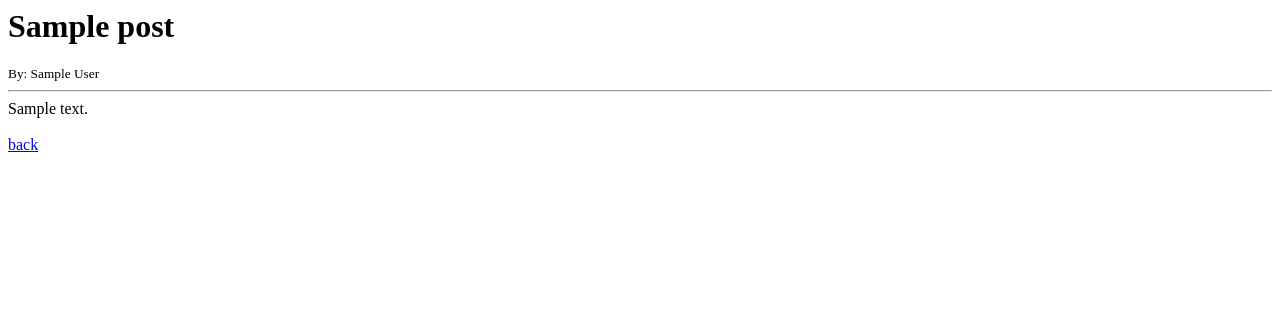
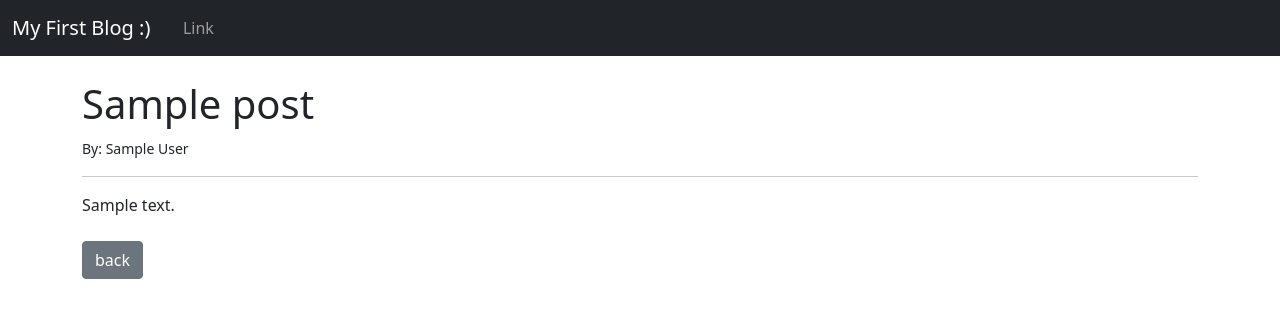
Before and after one commit to Masihbr/django-tutorial, a Django app: page /posts/1 in a window 1280 px wide. Shown: the top 318 px of the page. Run offline with Django 4.2, Linux system fonts and the light colour scheme; tables that the repository leaves empty hold one stand-in row (values such as "Sample post").

Commit message:
implement templates with inheritance

```diff
--- a/myfirstblog/posts/models.py
+++ b/myfirstblog/posts/models.py
@@ -1,11 +1,18 @@
+from typing_extensions import Required
 from django.db import models
 from django.contrib.auth.models import User
 
 
 class Post(models.Model):
     title = models.CharField(max_length=255)
+    title_tag = models.CharField(max_length=255, null=True, blank=True)
     author = models.ForeignKey(User, on_delete=models.CASCADE, null=False)
     body = models.TextField()
 
     def __str__(self) -> str:
         return self.title + " | " + str(self.author)
+
+    def save(self, *args, **kwargs):
+        if not self.title_tag or self.title_tag == "":
+            self.title_tag = self.title
+        return super(Post, self).save(*args, **kwargs)
--- /dev/null
+++ b/myfirstblog/posts/templates/posts/base.html
@@ -0,0 +1,53 @@
+<!DOCTYPE html>
+<html lang="en">
+  <head>
+    <!-- Required meta tags -->
+    <meta charset="utf-8" />
+    <meta name="viewport" content="width=device-width, initial-scale=1" />
+
+    <!-- Bootstrap CSS -->
+    <link
+      href="https://cdn.jsdelivr.net/npm/bootstrap@5.1.3/dist/css/bootstrap.min.css"
+      rel="stylesheet"
+      integrity="sha384-1BmE4kWBq78iYhFldvKuhfTAU6auU8tT94WrHftjDbrCEXSU1oBoqyl2QvZ6jIW3"
+      crossorigin="anonymous"
+    />
+
+    <title>{% block title %}My First Blog!!!{% endblock %}</title>
+  </head>
+  <body>
+    <nav class="navbar navbar-expand-lg navbar-dark bg-dark">
+      <div class="container-fluid">
+        <a class="navbar-brand" href="{% url 'home' %}">My First Blog :)</a>
+        <button
+          class="navbar-toggler"
+          type="button"
+          data-bs-toggle="collapse"
+          data-bs-target="#navbarSupportedContent"
+          aria-controls="navbarSupportedContent"
+          aria-expanded="false"
+          aria-label="Toggle navigation"
+        >
+          <span class="navbar-toggler-icon"></span>
+        </button>
+        <div class="collapse navbar-collapse" id="navbarSupportedContent">
+          <ul class="navbar-nav me-auto mb-2 mb-lg-0">
+            x
+            <li class="nav-item">
+              <a class="nav-link" href="#">Link</a>
+            </li>
+          </ul>
+        </div>
+      </div>
+    </nav>
+
+    <br />
+    <div class="container">{% block content %} {% endblock %}</div>
+
+    <script
+      src="https://cdn.jsdelivr.net/npm/bootstrap@5.1.3/dist/js/bootstrap.bundle.min.js"
+      integrity="sha384-ka7Sk0Gln4gmtz2MlQnikT1wXgYsOg+OMhuP+IlRH9sENBO0LRn5q+8nbTov4+1p"
+      crossorigin="anonymous"
+    ></script>
+  </body>
+</html>
--- a/myfirstblog/posts/templates/posts/detail.html
+++ b/myfirstblog/posts/templates/posts/detail.html
@@ -1,3 +1,5 @@
+{% extends 'posts/base.html'%} {% block title %} {{ post.title_tag }} {% endblock %}
+{% block content %}
 <h1>{{ post.title }}</h1>
 <small>By: {{ post.author.first_name }} {{ post.author.last_name }}</small
 ><br />
@@ -6,4 +8,5 @@
 
 <br />
 <br />
-<a href="{% url 'home' %}">back</a>
+<a href="{% url 'home' %}" class="btn btn-secondary">back</a>
+{% endblock %}
--- a/myfirstblog/posts/templates/posts/home.html
+++ b/myfirstblog/posts/templates/posts/home.html
@@ -1,11 +1,13 @@
+{% extends 'posts/base.html'%} {% block content %}
 <h1>Post</h1>
 <ul>
   {% for post in posts %}
   <li>
     <a href="{% url 'post-detail' post.pk %}">{{ post.title }}</a> -
-    {{ post.author.first_name }} {{ post.author.last_name }}
+    {{post.author.first_name }} {{ post.author.last_name }}
     <br />
     {{ post.body }}
   </li>
   {% endfor %}
 </ul>
+{% endblock %}
```
Also changed, not shown: README.md, myfirstblog/posts/migrations/0002_post_title_tag.py (added).
